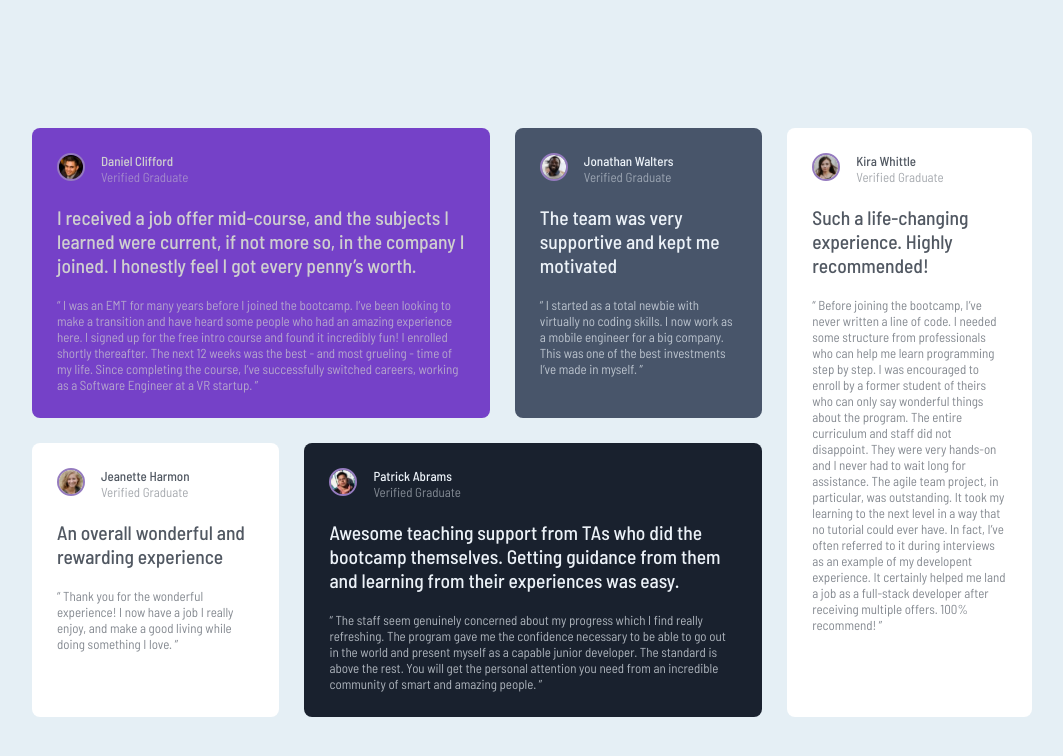
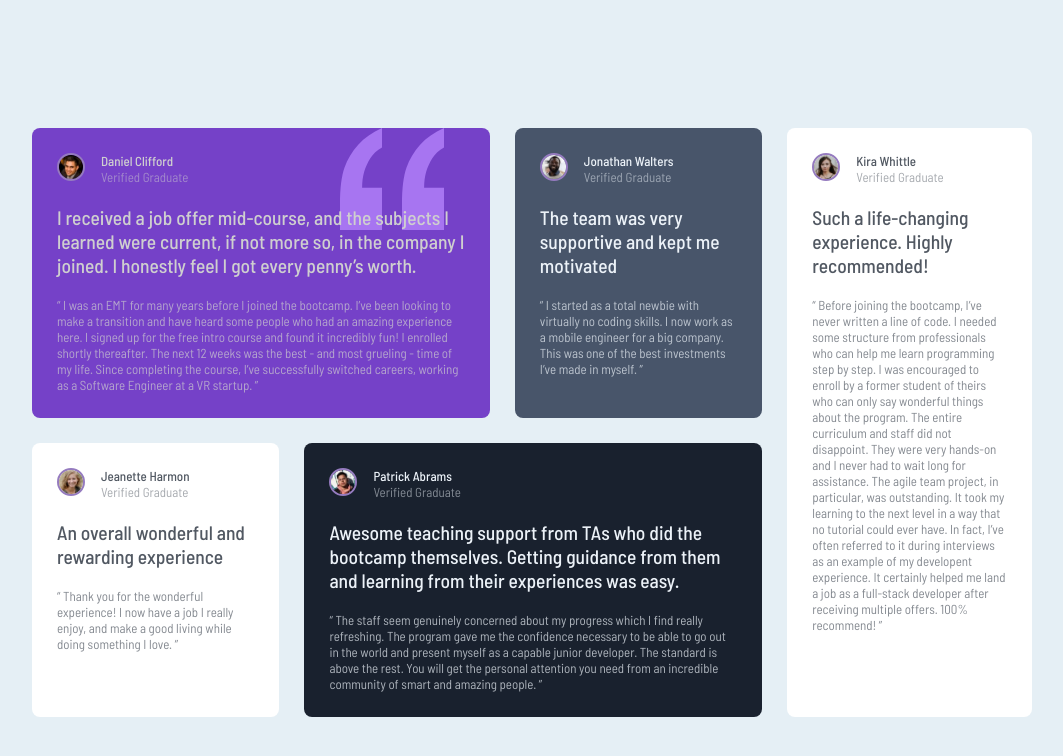
Before and after one commit to gigishubitidze/fm-testimonials-grid, a plain HTML site: page index.html in a window 1280 px wide. Shown: the whole page, without its empty margins (108-1171 px from the left). Drawn offline with Linux system fonts and the light colour scheme.

Commit message:
seconf commit

```diff
--- a/index.html
+++ b/index.html
@@ -28,6 +28,7 @@
     <div class="left-container">
       <div class="sub-container">
         <div class="item item-1">
+          <img id='quotation-mark' src="/images/bg-pattern-quotation.svg" alt="quotation mark">
           <div class="person-info">
             <img class="avatar" src="/images/image-daniel.jpg" alt="Daniel's profile picture">
             <div>
--- a/style.css
+++ b/style.css
@@ -14,6 +14,7 @@ body {
 .main-container {
   margin: 0 auto;
   max-width: 1000px;
+  min-width: 140px;
   display: flex;
   flex-direction: column;
   gap: 25px;
@@ -33,6 +34,7 @@ body {
 
 .person-info {
   display: flex;
+  position: relative;
   margin-bottom: 20px;
 }
 
@@ -60,6 +62,7 @@ body {
 .item h2 {
   font-weight: 500;
   margin-bottom: 20px;
+  position: relative;
 }
 
 .item > P {
@@ -67,6 +70,7 @@ body {
 }
 
 .item-1 {
+  position: relative;
   color: #cfcfcf;
   background-color: #7541c8;
 }
@@ -89,6 +93,12 @@ body {
 .item-5 {
   color: #515862;
   background-color: #fff;
+}
+
+#quotation-mark {
+  position: absolute;
+  top: 0;
+  right: 10%;
 }
 
 @media (min-width: 576px) {
```
Also changed, not shown: placeholdertext.txt (deleted), screenshot.png (added), 2 other files.
